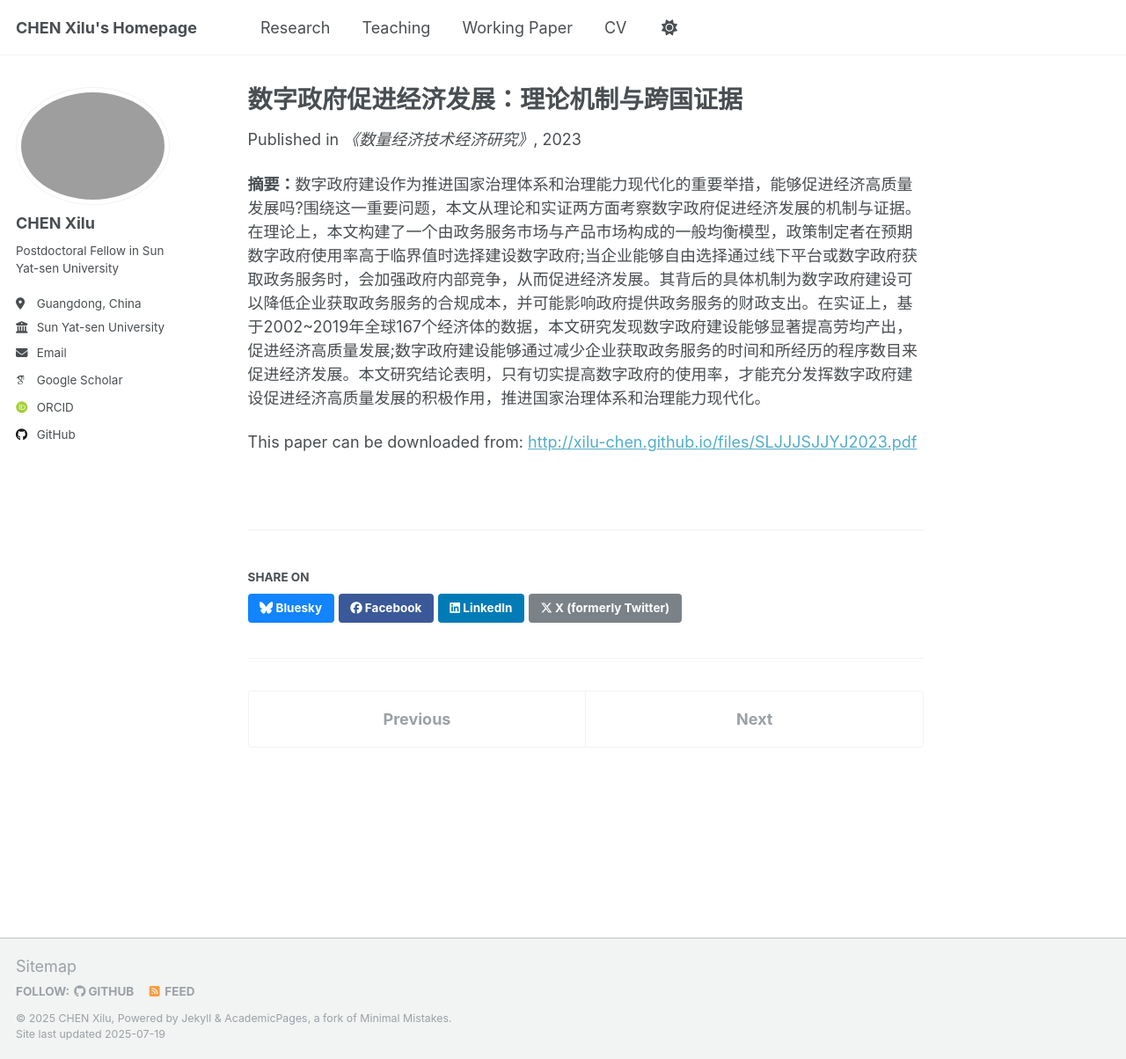
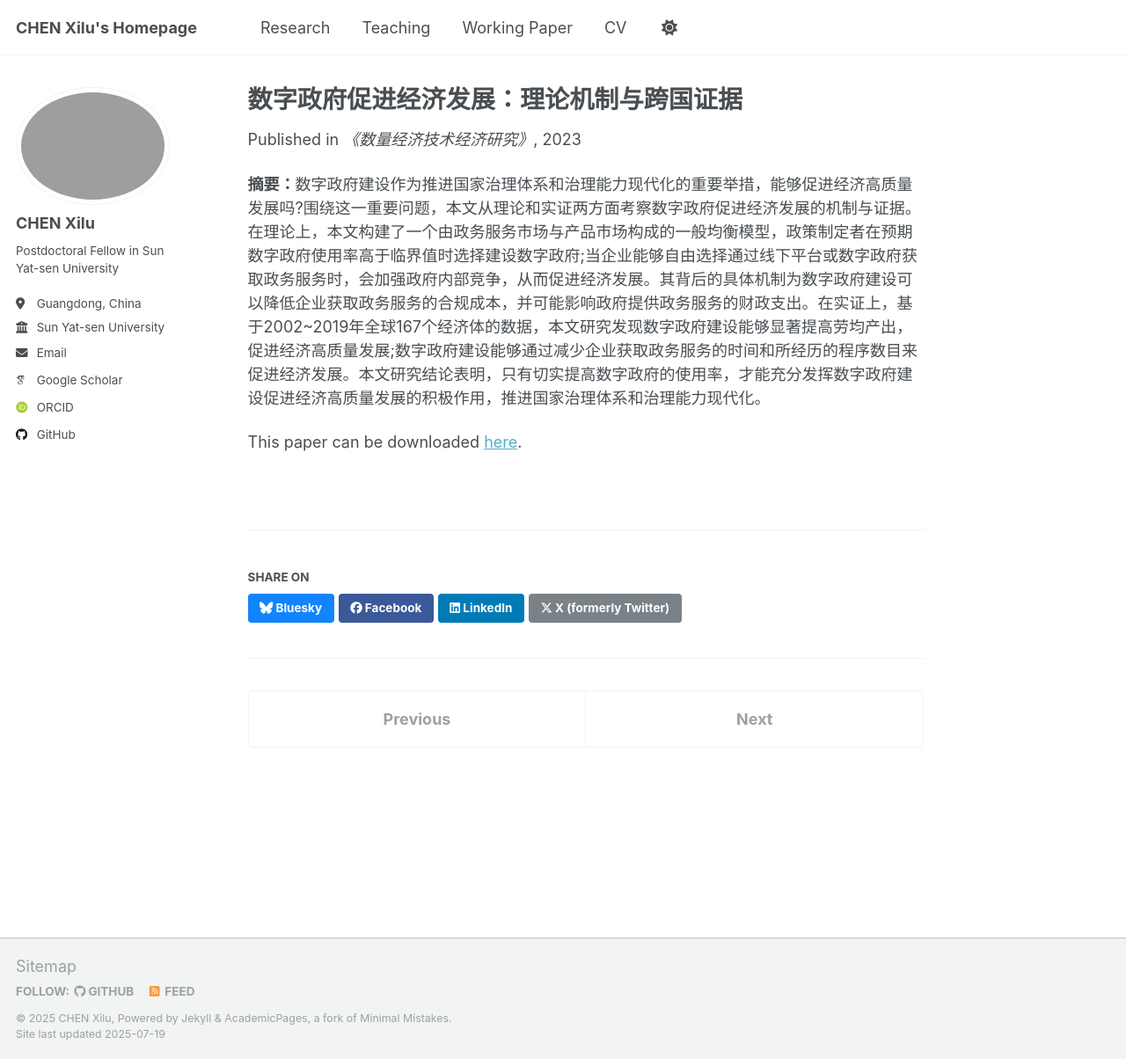
Before and after one commit to Xilu-CHEN/xilu-chen.github.io, a Jekyll site: the page built from _publications/SLJJJSJJYJ2023.md, in a window 1280 px wide and 1204 px high. Shown: the whole window at 88% size. Built offline with Jekyll 4.4.1, drawn with Linux system fonts in a browser that asks for light colours; some web fonts are replaced; a script that is not in the unit is left out.

Commit message:
Update SLJJJSJJYJ2023.md

```diff
--- a/_publications/SLJJJSJJYJ2023.md
+++ b/_publications/SLJJJSJJYJ2023.md
@@ -11,4 +11,4 @@ paperurl: 'http://xilu-chen.github.io/files/SLJJJSJJYJ2023.pdf'
 
 **摘要：**数字政府建设作为推进国家治理体系和治理能力现代化的重要举措，能够促进经济高质量发展吗?围绕这一重要问题，本文从理论和实证两方面考察数字政府促进经济发展的机制与证据。在理论上，本文构建了一个由政务服务市场与产品市场构成的一般均衡模型，政策制定者在预期数字政府使用率高于临界值时选择建设数字政府;当企业能够自由选择通过线下平台或数字政府获取政务服务时，会加强政府内部竞争，从而促进经济发展。其背后的具体机制为数字政府建设可以降低企业获取政务服务的合规成本，并可能影响政府提供政务服务的财政支出。在实证上，基于2002~2019年全球167个经济体的数据，本文研究发现数字政府建设能够显著提高劳均产出，促进经济高质量发展;数字政府建设能够通过减少企业获取政务服务的时间和所经历的程序数目来促进经济发展。本文研究结论表明，只有切实提高数字政府的使用率，才能充分发挥数字政府建设促进经济高质量发展的积极作用，推进国家治理体系和治理能力现代化。
 
-This paper can be downloaded from: <http://xilu-chen.github.io/files/SLJJJSJJYJ2023.pdf>
+This paper can be downloaded [here](http://xilu-chen.github.io/files/SLJJJSJJYJ2023.pdf){:target="_blank"}.
```
